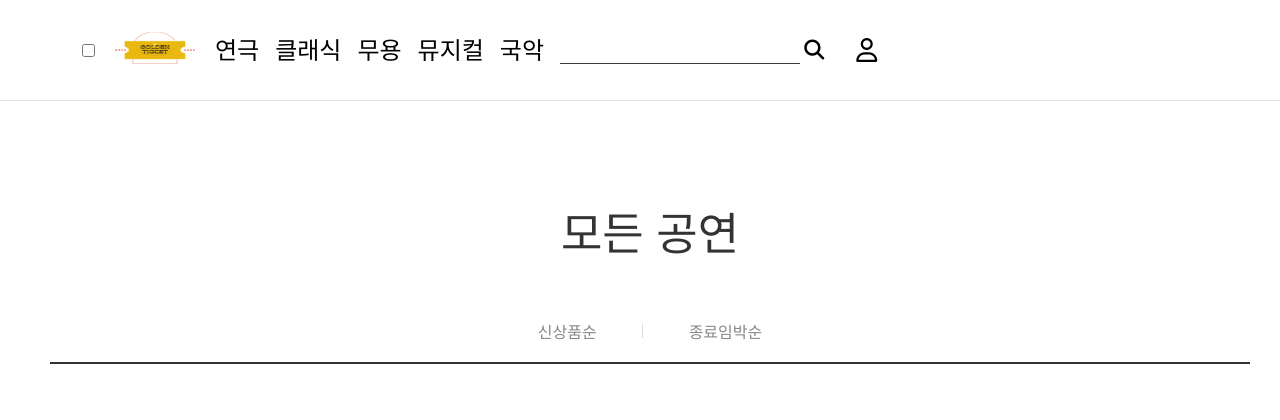
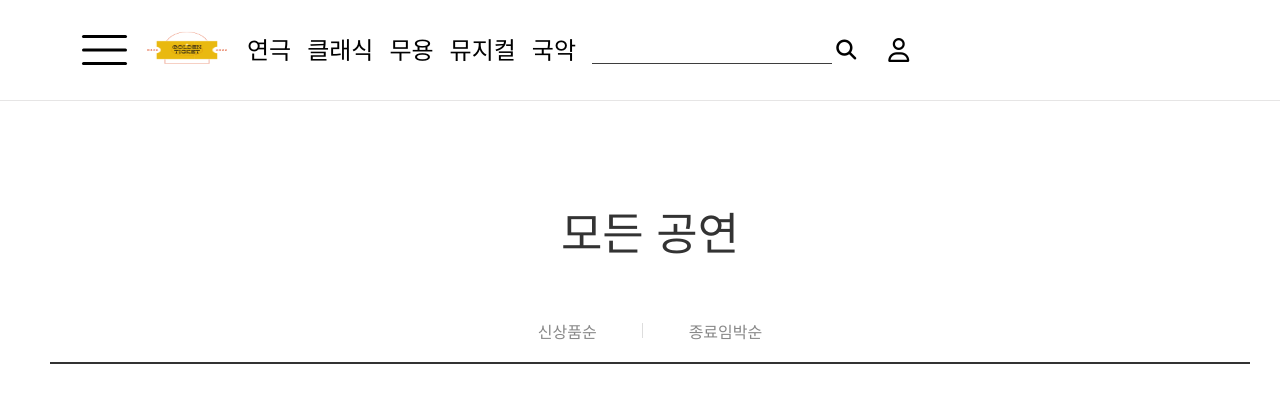
Before and after one commit to YoonDii/GoldenTicket, a Django app: page /articles/ in a window 1280 px wide. Shown: the top 420 px of the page. Run offline with Django 3.2, Linux system fonts and the light colour scheme; data that the repository does not hold is empty; some libraries are stand-ins or nearby versions.

Commit message:
feat:nav수정

```diff
--- a/static/css/style.css
+++ b/static/css/style.css
@@ -162,7 +162,60 @@ input[id="menuicon"]:checked + label + div {
 }
 
 /* nav.html ham */
+/* ham-nav*/
+input[id="menuicon_nav"] {
+  display:none;
+}
 
+input[id="menuicon_nav"] + label {
+  display:block;
+  width: 45px;
+  height: 30px;
+  position: relative;
+  cursor: pointer;
+}
+
+input[id="menuicon_nav"] + label span {
+  display:block;
+  position: absolute;
+  width: 100%;
+  height: 3px;
+  border-radius: 30px;
+  background: rgb(0, 0, 0);
+  cursor: pointer;
+  transition: all .35s;
+}
+
+input[id="menuicon_nav"] + label span:nth-child(1) {
+  top:0;
+}
+
+input[id="menuicon_nav"] + label span:nth-child(2) {
+  top:50%;
+  transform: translateY(-50%);
+}
+
+input[id="menuicon_nav"] + label span:nth-child(3) {
+  bottom:0;
+}
+
+input[id="menuicon_nav"]:checked + label span:nth-child(1) {
+  top:50%;
+  transform: translateY(-50%) rotate(45deg);
+}
+
+input[id="menuicon_nav"]:checked + label span:nth-child(2) {
+  opacity:0;
+}
+
+input[id="menuicon_nav"]:checked + label span:nth-child(3) {
+  bottom:50%;
+  transform: translateY(50%) rotate(-45deg);
+}
+
+input[id="menuicon_nav"]:checked + label + div {
+  left: 0;
+}
 /* 사이드 드롭다운 */
 .dropdown{
   position : relative;
@@ -401,6 +454,7 @@ input[id="menuicon"]:checked + label + div {
     display: flex;
     align-items: center;
   }
+
 /* Footer */
 .cont{
   width: 1200px;
```
Also changed, not shown: accounts/migrations/0001_initial.py, articles/migrations/0001_initial.py, reviews/migrations/0001_initial.py.
